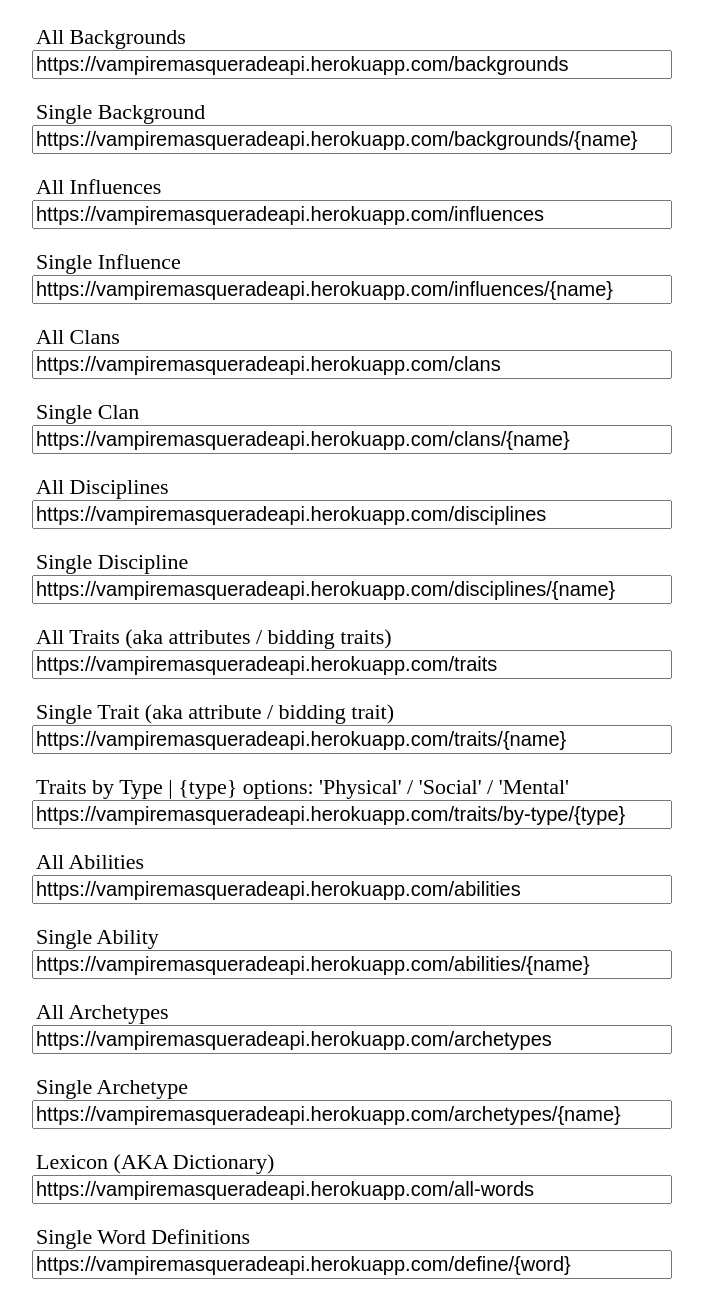
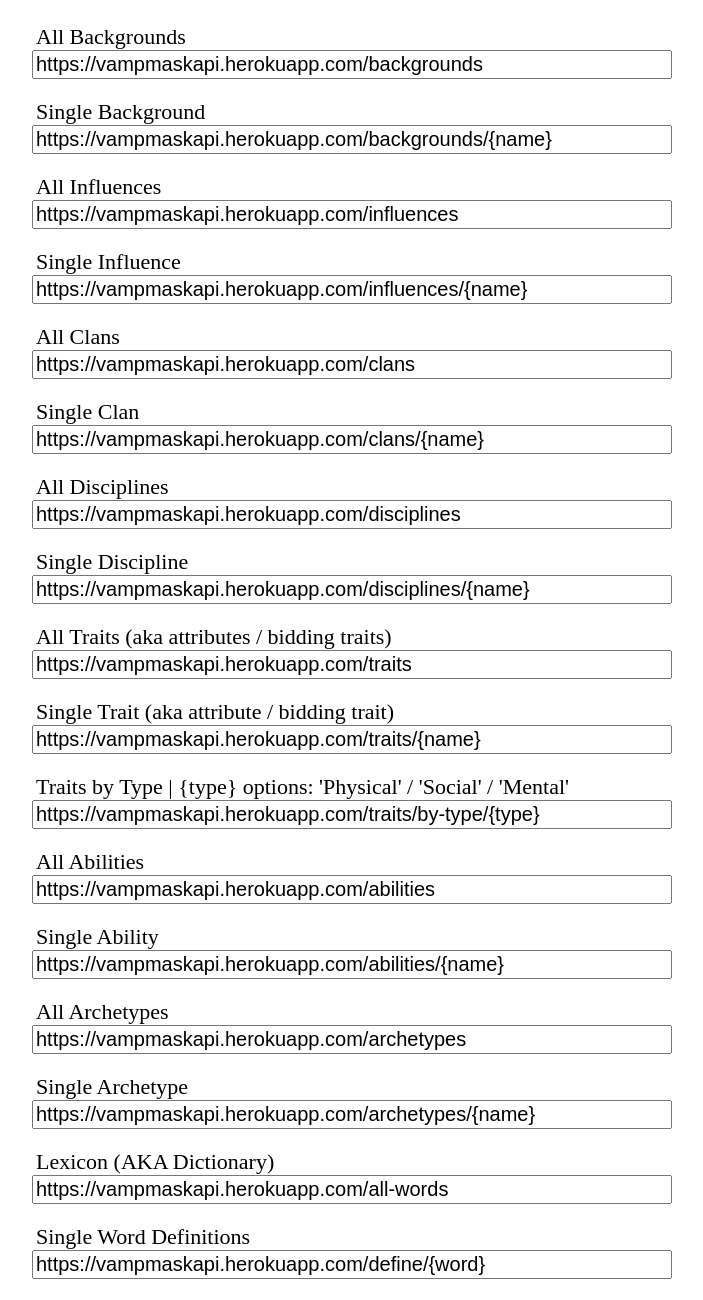
Before and after one commit to AnthonyStembreit/VamPMask_API, a website: page public/index.html in a window 1280 px wide. Shown: the part 180-1480 px from the top of the page, without its empty margins (308-1011 px from the left). Drawn offline with nearby package versions, Linux system fonts and the light colour scheme.

Commit message:
forgot to save html before previous commit -m

```diff
--- a/public/index.html
+++ b/public/index.html
@@ -14,47 +14,47 @@
     <h2>End Points & Documentation</h2>
     <section id = "input-box">
         <label for="backgrounds">All Backgrounds</label>
-        <input type="text" value="https://vampiremasqueradeapi.herokuapp.com/backgrounds" readonly id="backgrounds">
+        <input type="text" value="https://vampmaskapi.herokuapp.com/backgrounds" readonly id="backgrounds">
         <label for="single-background">Single Background</label>
-        <input type="text" value="https://vampiremasqueradeapi.herokuapp.com/backgrounds/{name}" readonly id="single-background">
+        <input type="text" value="https://vampmaskapi.herokuapp.com/backgrounds/{name}" readonly id="single-background">
 
         <label for="influences">All Influences</label>
-        <input type="text" value="https://vampiremasqueradeapi.herokuapp.com/influences" readonly id="influences">
+        <input type="text" value="https://vampmaskapi.herokuapp.com/influences" readonly id="influences">
         <label for="single-influence">Single Influence</label>
-        <input type="text" value="https://vampiremasqueradeapi.herokuapp.com/influences/{name}" readonly id="single-influence">
+        <input type="text" value="https://vampmaskapi.herokuapp.com/influences/{name}" readonly id="single-influence">
 
         <label for="clans">All Clans</label>
-        <input type="text" value="https://vampiremasqueradeapi.herokuapp.com/clans" readonly id="clans">
+        <input type="text" value="https://vampmaskapi.herokuapp.com/clans" readonly id="clans">
         <label for="single-clan">Single Clan</label>
-        <input type="text" value="https://vampiremasqueradeapi.herokuapp.com/clans/{name}" readonly id="single-clan">
+        <input type="text" value="https://vampmaskapi.herokuapp.com/clans/{name}" readonly id="single-clan">
 
         <label for="disciplines">All Disciplines</label>
-        <input type="text" value="https://vampiremasqueradeapi.herokuapp.com/disciplines" readonly id="disciplines">
+        <input type="text" value="https://vampmaskapi.herokuapp.com/disciplines" readonly id="disciplines">
         <label for="single-discipline">Single Discipline</label>
-        <input type="text" value="https://vampiremasqueradeapi.herokuapp.com/disciplines/{name}" readonly id="single-discipline">
+        <input type="text" value="https://vampmaskapi.herokuapp.com/disciplines/{name}" readonly id="single-discipline">
 
         <label for="traits">All Traits (aka attributes / bidding traits)</label>
-        <input type="text" value="https://vampiremasqueradeapi.herokuapp.com/traits" readonly id="traits">
+        <input type="text" value="https://vampmaskapi.herokuapp.com/traits" readonly id="traits">
         <label for="single-trait">Single Trait (aka attribute / bidding trait)</label>
-        <input type="text" value="https://vampiremasqueradeapi.herokuapp.com/traits/{name}" readonly id="single-trait">
+        <input type="text" value="https://vampmaskapi.herokuapp.com/traits/{name}" readonly id="single-trait">
         <label for="single-trait">Traits by Type | {type} options: 'Physical' / 'Social' / 'Mental'</label>
-        <input type="text" value="https://vampiremasqueradeapi.herokuapp.com/traits/by-type/{type}" readonly id="single-trait">
+        <input type="text" value="https://vampmaskapi.herokuapp.com/traits/by-type/{type}" readonly id="single-trait">
 
 
         <label for="abilities">All Abilities</label>
-        <input type="text" value="https://vampiremasqueradeapi.herokuapp.com/abilities" readonly id="abilities">
+        <input type="text" value="https://vampmaskapi.herokuapp.com/abilities" readonly id="abilities">
         <label for="single-ability">Single Ability</label>
-        <input type="text" value="https://vampiremasqueradeapi.herokuapp.com/abilities/{name}" readonly id="single-ability">
+        <input type="text" value="https://vampmaskapi.herokuapp.com/abilities/{name}" readonly id="single-ability">
 
         <label for="archetypes">All Archetypes</label>
-        <input type="text" value="https://vampiremasqueradeapi.herokuapp.com/archetypes" readonly id="archetypes">
+        <input type="text" value="https://vampmaskapi.herokuapp.com/archetypes" readonly id="archetypes">
         <label for="single-archetype">Single Archetype</label>
-        <input type="text" value="https://vampiremasqueradeapi.herokuapp.com/archetypes/{name}" readonly id="single-archetype">
+        <input type="text" value="https://vampmaskapi.herokuapp.com/archetypes/{name}" readonly id="single-archetype">
 
         <label for="dictionary">Lexicon (AKA Dictionary)</label>
-        <input type="text" value="https://vampiremasqueradeapi.herokuapp.com/all-words" readonly id="dictionary">
+        <input type="text" value="https://vampmaskapi.herokuapp.com/all-words" readonly id="dictionary">
         <label for="dictionary">Single Word Definitions</label>
-        <input type="text" value="https://vampiremasqueradeapi.herokuapp.com/define/{word}" readonly id="dictionary">
+        <input type="text" value="https://vampmaskapi.herokuapp.com/define/{word}" readonly id="dictionary">
     </section>
 
     <script src="https://code.jquery.com/jquery-3.5.1.min.js"
```
